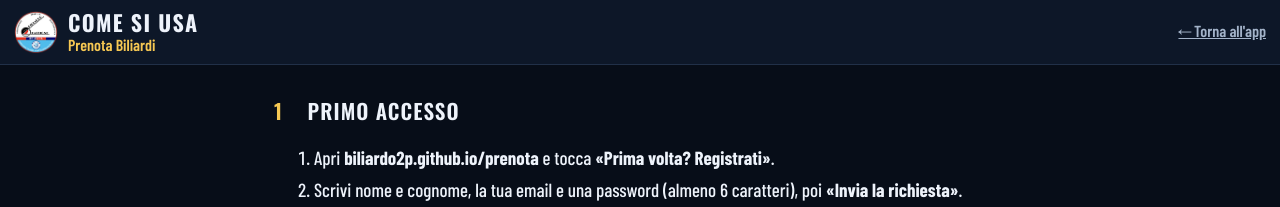
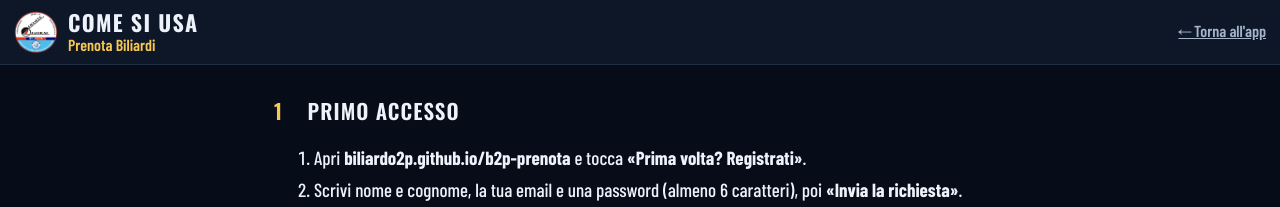
Before and after one commit to biliardo2p/b2p-prenota, a plain HTML site: page manuale.html in a window 1280 px wide. Shown: the top 207 px of the page. Drawn offline with nearby package versions, Linux system fonts and the light colour scheme.

Commit message:
Indirizzi aggiornati dopo il cambio di nome del repository
Co-Authored-By: Claude Opus 5.5 <noreply@anthropic.com>
Claude-Session: https://claude.ai/code/session_013Bh35Dcy3i7okrqVmdRNtn

```diff
--- a/manuale.html
+++ b/manuale.html
@@ -24,7 +24,7 @@
 
 <h2><span class="n">1</span>Primo accesso</h2>
 <ol>
-  <li>Apri <b>biliardo2p.github.io/prenota</b> e tocca <b>«Prima volta? Registrati»</b>.</li>
+  <li>Apri <b>biliardo2p.github.io/b2p-prenota</b> e tocca <b>«Prima volta? Registrati»</b>.</li>
   <li>Scrivi nome e cognome, la tua email e una password (almeno 6 caratteri), poi <b>«Invia la richiesta»</b>.</li>
   <li>Il direttivo controlla che tu sia socio e abilita l'utenza. Poi tocca <b>«Ricontrolla»</b> oppure rientra più tardi.</li>
   <li>Consiglio: aggiungi l'app alla schermata del telefono (dal menu del browser: «Aggiungi a schermata Home» o «Installa app»).</li>
```
Also changed, not shown: 2 other files.
